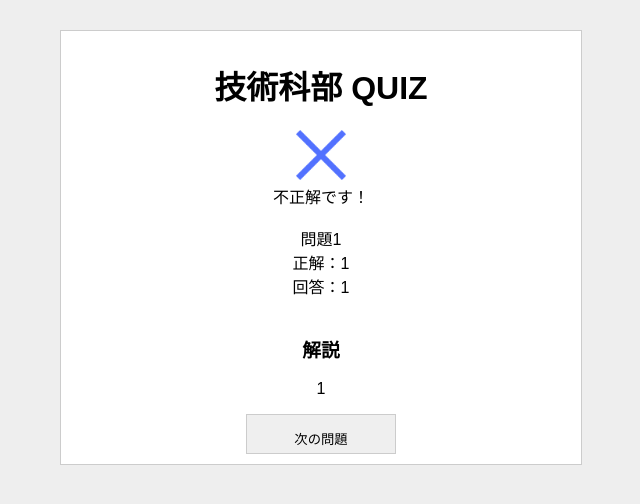
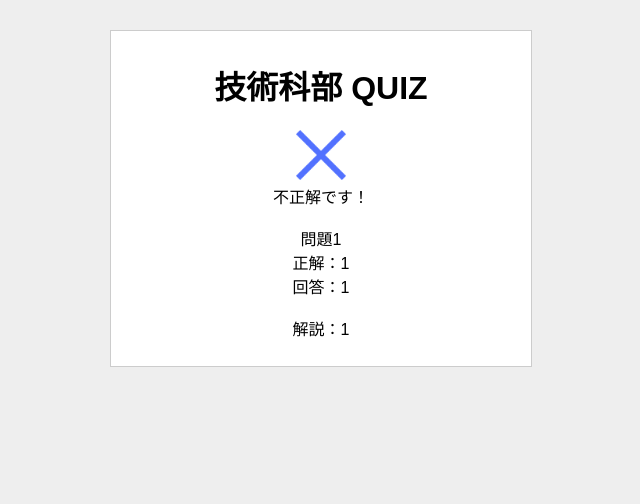
Before and after one commit to opera7133/bunkasai_quiz, a Flask app: page /wrong/1/1/1/1 in a window 1280 px wide. Shown: the top 504 px of the page, without its empty margins (319-959 px from the left). Run offline with Flask 2, Linux system fonts and the light colour scheme.

Commit message:
コード整形

```diff
--- a/templates/wrong.html
+++ b/templates/wrong.html
@@ -14,7 +14,7 @@
 
         div {
             background: #ffffff;
-            width: 500px;
+            width: 400px;
             padding: 10px;
             text-align: center;
             border: 1px solid #cccccc;
@@ -47,13 +47,12 @@
 
             回答：{{ ans2 }}<br><br>
 
-      <h3>解説</h3>
-      {{ explain }}
+            解説：{{ explain }}
 
             <!--ここはpタグで書きましたが、実際に使う場合はなんか良さげに書き換えてください。 -->
         </p>
 
-      <input type="submit" name="next" value="次の問題" style="width: 150px;height: 40px">
+
     </form>
 
 </div>
```
Also changed, not shown: templates/correct.html (+5 -4 lines).
